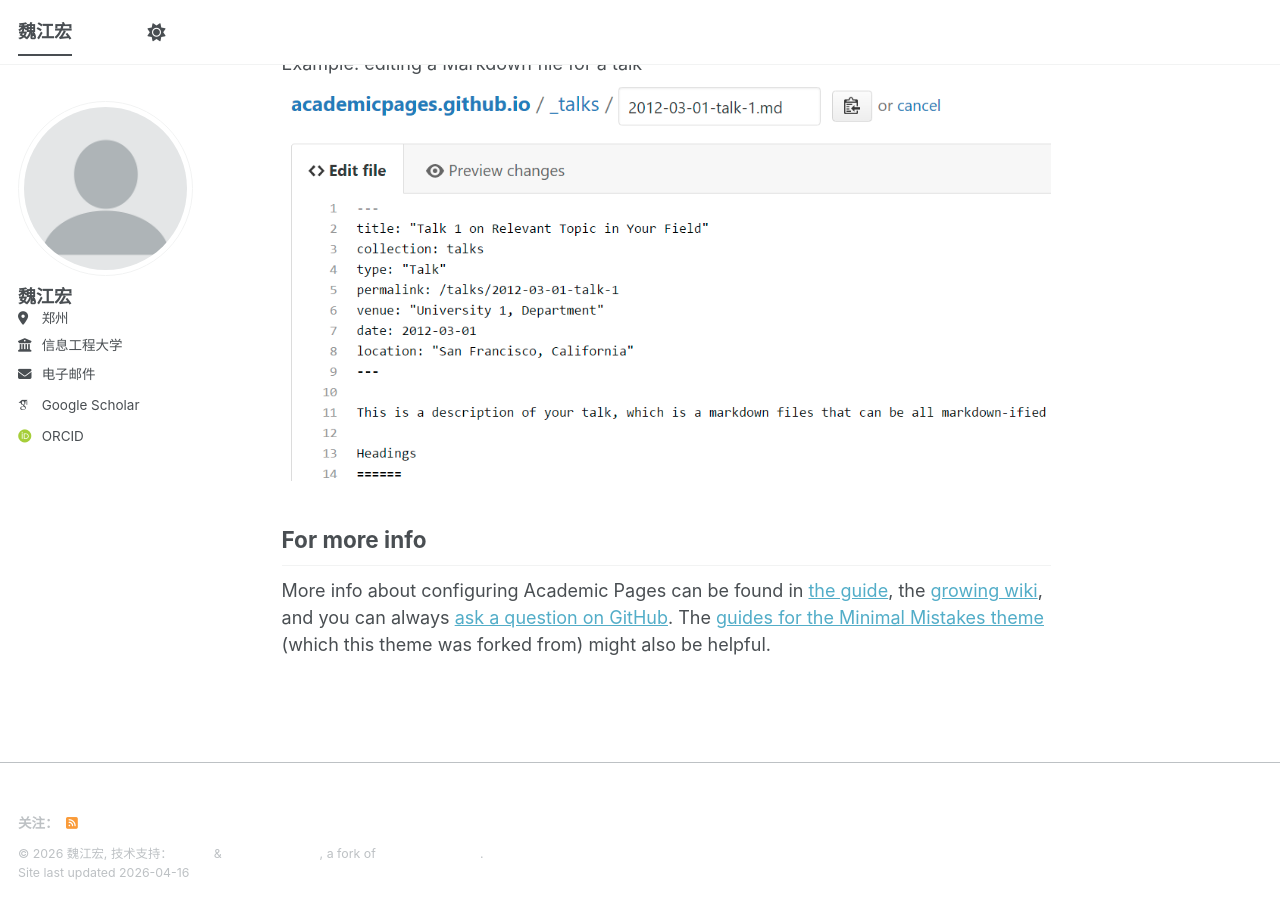
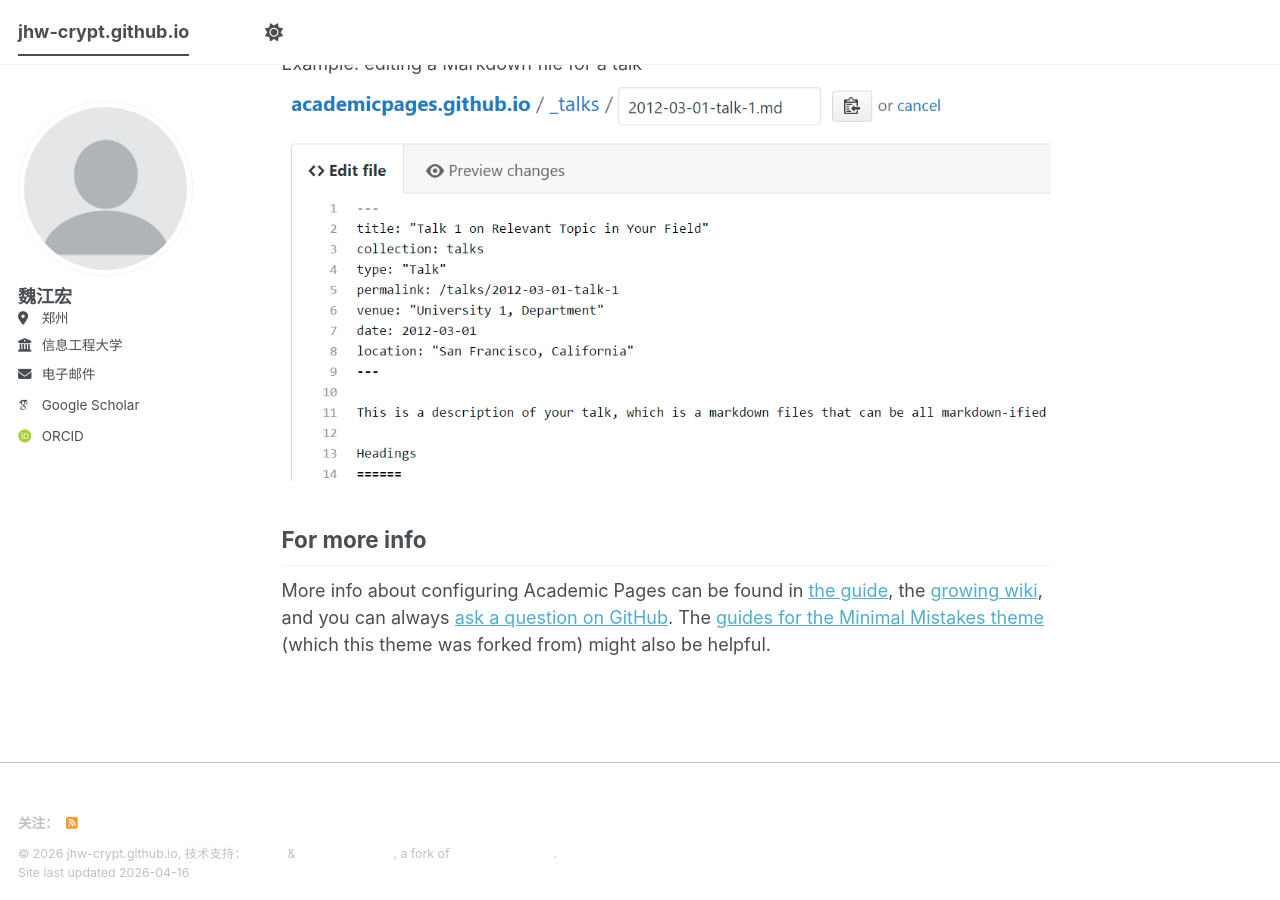
Before and after one commit to jhw-crypt/jhw-crypt.github.io, a Jekyll site: the page built from _pages/about.md, in a window 1280 px wide and 900 px high, scrolled down 2415 px. Built offline with Jekyll 4.4.1, drawn with Linux system fonts in a browser that asks for light colours; some web fonts are replaced; a script bundle is joined from its source files by our own code; library files that are not in the unit come from our copies.

Commit message:
Update _config.yml

```diff
--- a/_config.yml
+++ b/_config.yml
@@ -9,7 +9,7 @@
 # Basic Site Settings
 locale                   : "zh"
 site_theme               : "default" # The available themes options are "default", "air", "sunrise", "mint", "dirt" and "contrast"
-title                    : "魏江宏"
+#title                    : "魏江宏"
 title_separator          : "-"
 #name                     : &name "魏江宏"
 #description              : &description "Your Name's academic portfolio"   # Update this with a general description of your site, this is the default if not overridden by a page
```
